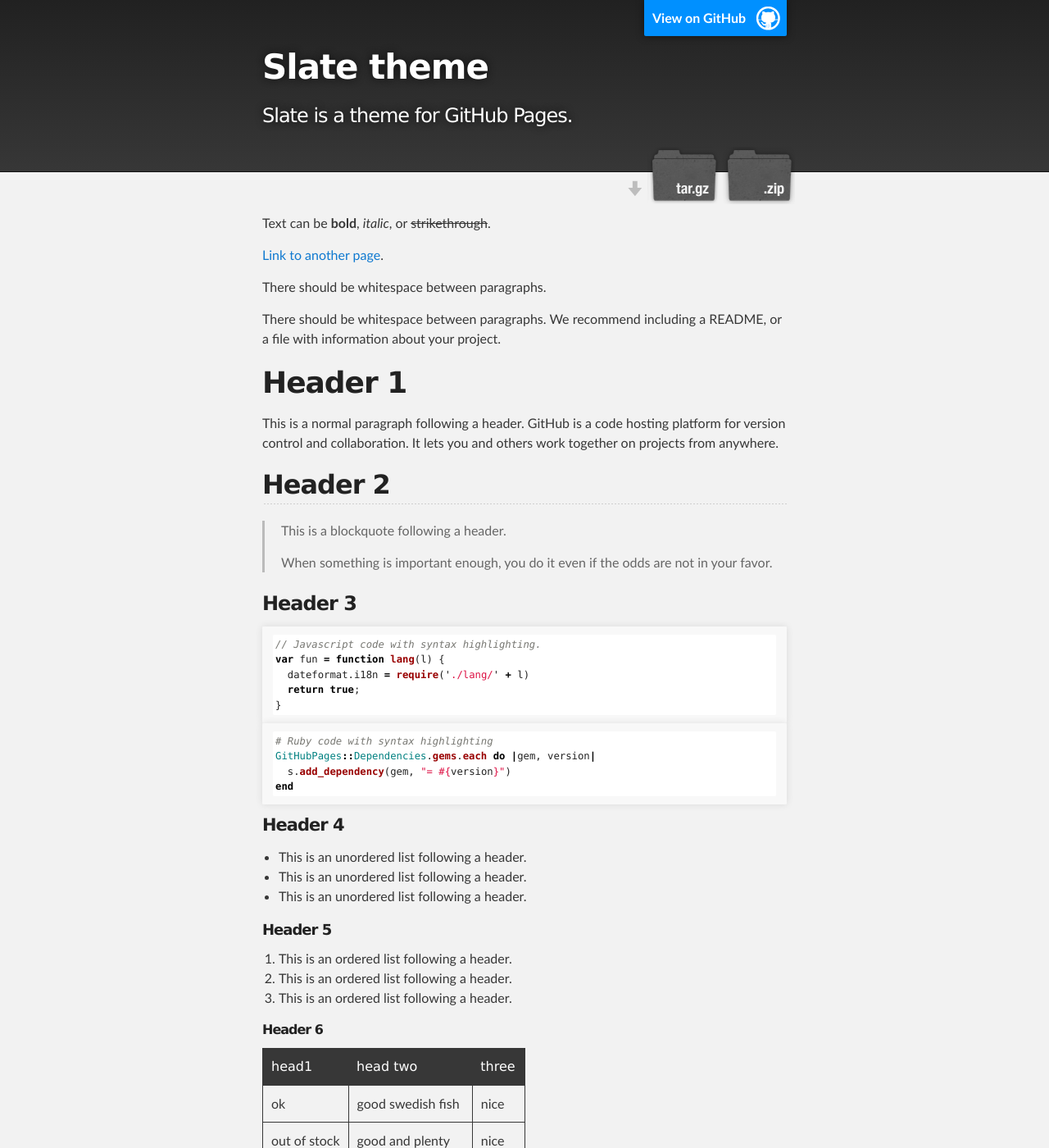
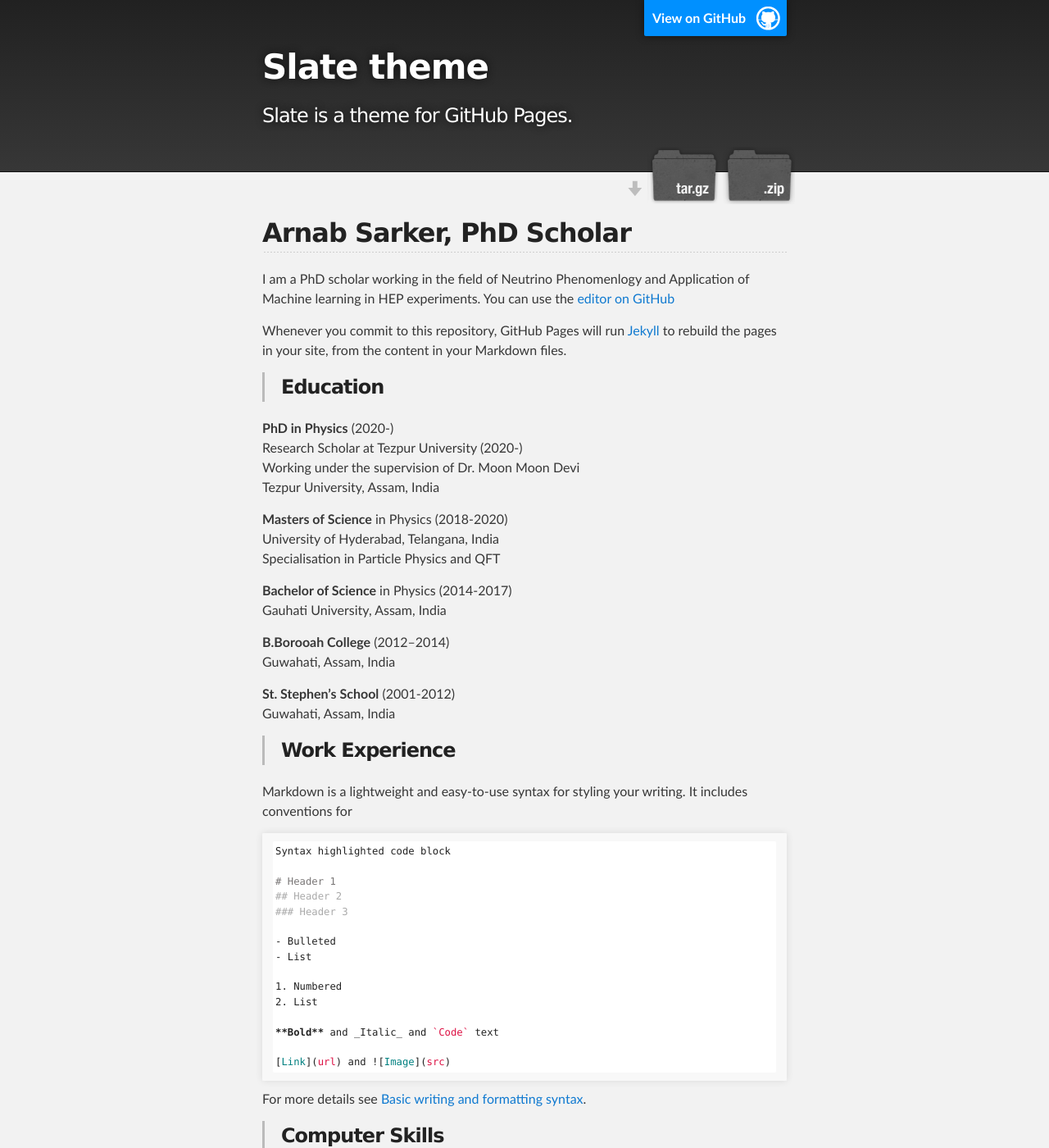
Before and after one commit to Arnab-Sarker/aaaa, a Jekyll site: the page built from index.md, in a window 1280 px wide and 1400 px high. Shown: the whole window at 82% size. Built offline with Jekyll 4.4.1, drawn with Linux system fonts in a browser that asks for light colours; our own code applies the rules of GitHub Pages for plain Markdown files; some of the changed text lies outside the part shown.

Commit message:
Update index.md

````diff
--- a/index.md
+++ b/index.md
@@ -1,123 +1,85 @@
----
-layout: default
----
+## Arnab Sarker, PhD Scholar
 
-Text can be **bold**, _italic_, or ~~strikethrough~~.
+I am a PhD scholar working in the field of Neutrino Phenomenlogy and Application of Machine learning in HEP experiments. You can use the [editor on GitHub](https://github.com/Arnab-Sarker/Arnab-Sarker.github.io/edit/main/README.md)
+
+Whenever you commit to this repository, GitHub Pages will run [Jekyll](https://jekyllrb.com/) to rebuild the pages in your site, from the content in your Markdown files.
+
+>### Education
+
+**PhD in Physics** (2020-)
+Research Scholar at Tezpur University (2020-)
+Working under the supervision of Dr. Moon Moon Devi
+Tezpur University, Assam, India
+
+**Masters of Science** in Physics (2018-2020)
+University of Hyderabad, Telangana, India
+Specialisation in Particle Physics and QFT
+
+**Bachelor of Science** in Physics (2014-2017)
+Gauhati University, Assam, India
+
+**B.Borooah College** (2012–2014)
+Guwahati, Assam, India
+
+**St. Stephen’s School** (2001-2012)
+Guwahati, Assam, India
+
+
+
+>### Work Experience
+
+Markdown is a lightweight and easy-to-use syntax for styling your writing. It includes conventions for
+
+```markdown
+Syntax highlighted code block
+
+# Header 1
+## Header 2
+### Header 3
+
+- Bulleted
+- List
+
+1. Numbered
+2. List
+
+**Bold** and _Italic_ and `Code` text
+
+[Link](url) and ![Image](src)
+```
+
+For more details see [Basic writing and formatting syntax](https://docs.github.com/en/github/writing-on-github/getting-started-with-writing-and-formatting-on-github/basic-writing-and-formatting-syntax).
+
+>### Computer Skills
+
+**Programming languages** -  C++, C, Python, Fortran.
+**Operating System** - Windows, Linux.
+**Software Packages** - ROOT, Armadillo, PyTorch, NuOscProb Package, GLoBES Package, OriginLab, Lyx, Microsoft Office, Libre Office, LaTeX.
+
+
+>### Curriculum vitae
+
+My CV can be found in the link - [CV](https://drive.google.com/file/d/1bTll_sI_UQRcEyGmn32DVg6wCAYm29pt/view?usp=sharing)
+
+>### Other Accounts
+
+[LinkedIn Account](https://www.linkedin.com/in/arnab-sarker-a4086b224/)
+[GitHub Account](https://github.com/Arnab-Sarker)
+
+>### Link to another page
+
+[Hobbies](https://github.com/Arnab-Sarker/Arnab-Sarker.github.io/blob/main/hobbies.md)
 
 [Link to another page](./another-page.html).
 
-There should be whitespace between paragraphs.
 
-There should be whitespace between paragraphs. We recommend including a README, or a file with information about your project.
-
-# Header 1
-
-This is a normal paragraph following a header. GitHub is a code hosting platform for version control and collaboration. It lets you and others work together on projects from anywhere.
-
-## Header 2
+### Header 2
 
 > This is a blockquote following a header.
 >
 > When something is important enough, you do it even if the odds are not in your favor.
 
-### Header 3
 
-```js
-// Javascript code with syntax highlighting.
-var fun = function lang(l) {
-  dateformat.i18n = require('./lang/' + l)
-  return true;
-}
-```
+<span style="color:blue">some *This is Blue italic.* text</span>
 
-```ruby
-# Ruby code with syntax highlighting
-GitHubPages::Dependencies.gems.each do |gem, version|
-  s.add_dependency(gem, "= #{version}")
-end
-```
-
-#### Header 4
-
-*   This is an unordered list following a header.
-*   This is an unordered list following a header.
-*   This is an unordered list following a header.
-
-##### Header 5
-
-1.  This is an ordered list following a header.
-2.  This is an ordered list following a header.
-3.  This is an ordered list following a header.
-
-###### Header 6
-
-| head1        | head two          | three |
-|:-------------|:------------------|:------|
-| ok           | good swedish fish | nice  |
-| out of stock | good and plenty   | nice  |
-| ok           | good `oreos`      | hmm   |
-| ok           | good `zoute` drop | yumm  |
-
-### There's a horizontal rule below this.
-
-* * *
-
-### Here is an unordered list:
-
-*   Item foo
-*   Item bar
-*   Item baz
-*   Item zip
-
-### And an ordered list:
-
-1.  Item one
-1.  Item two
-1.  Item three
-1.  Item four
-
-### And a nested list:
-
-- level 1 item
-  - level 2 item
-  - level 2 item
-    - level 3 item
-    - level 3 item
-- level 1 item
-  - level 2 item
-  - level 2 item
-  - level 2 item
-- level 1 item
-  - level 2 item
-  - level 2 item
-- level 1 item
-
-### Small image
-
-![Octocat](https://github.githubassets.com/images/icons/emoji/octocat.png)
-
-### Large image
-
-![Branching](https://guides.github.com/activities/hello-world/branching.png)
-
-
-### Definition lists can be used with HTML syntax.
-
-<dl>
-<dt>Name</dt>
-<dd>Godzilla</dd>
-<dt>Born</dt>
-<dd>1952</dd>
-<dt>Birthplace</dt>
-<dd>Japan</dd>
-<dt>Color</dt>
-<dd>Green</dd>
-</dl>
-
-```
-Long, single-line code blocks should not wrap. They should horizontally scroll if they are too long. This line should be long enough to demonstrate this.
-```
-
-```
-The final element.
-```
+<span style="color:blue">some **This is Blue bold.** text</span>
````
